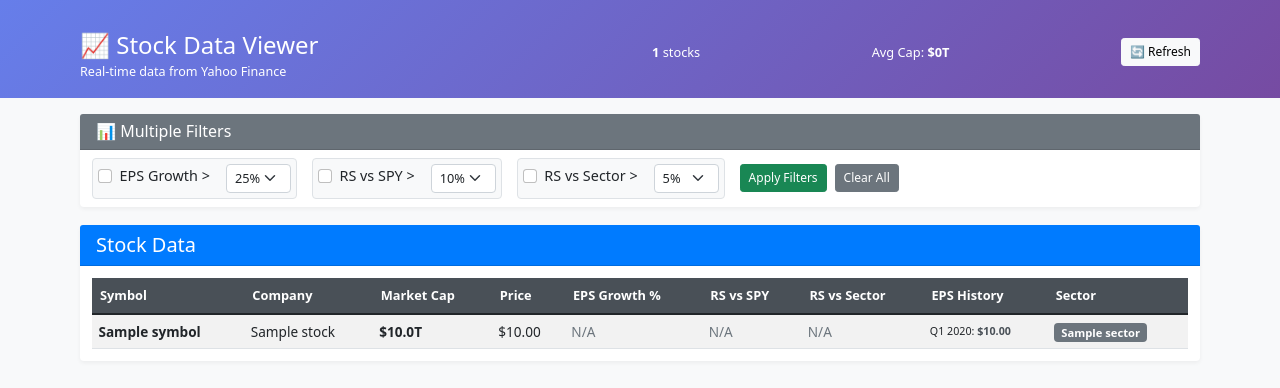
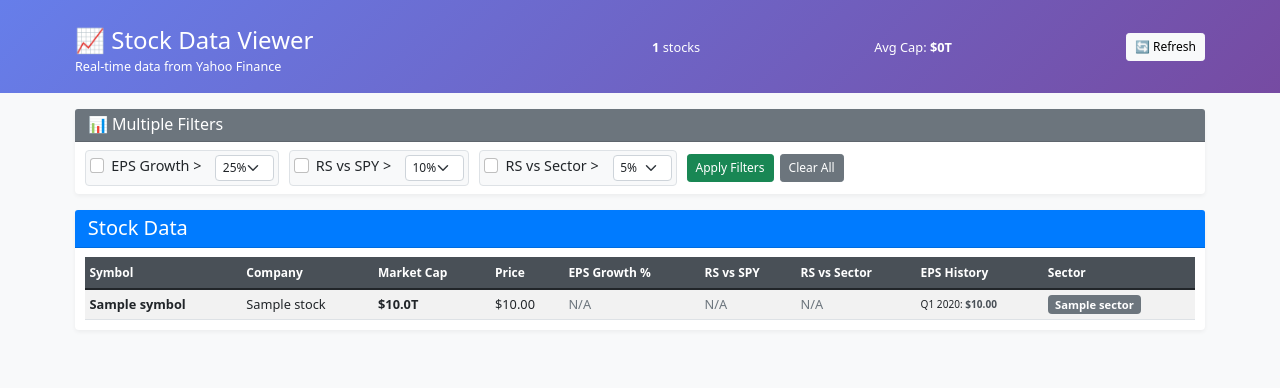
Before and after one commit to aniketnagarnaik/stock_ticker_generator, a Flask app: template templates/index.html in a window 1280 px wide. Shown: the top 388 px of the page. Run offline with Flask 2, Linux system fonts and the light colour scheme; the template is opened without the code that fills it: most values are stand-ins (such as "Sample title", 1, 10 or a date in 2020); parts of the project's set-up code (start-up, migrations or seed data) failed here and were passed over.

Commit message:
Optimize mobile responsiveness - improve table scrolling, filters, and layout

```diff
--- a/templates/index.html
+++ b/templates/index.html
@@ -11,11 +11,11 @@
             font-size: 0.9rem;
         }
         .container {
-            margin-top: 15px;
-            padding: 0 10px;
+            margin-top: 10px;
+            padding: 0 5px;
         }
         .card {
-            margin-bottom: 10px;
+            margin-bottom: 8px;
             border: none;
             box-shadow: 0 2px 4px rgba(0,0,0,0.05);
         }
@@ -23,26 +23,84 @@
             background-color: #007bff;
             color: white;
             font-weight: bold;
-            padding: 0.5rem 1rem;
-            font-size: 0.9rem;
+            padding: 0.4rem 0.8rem;
+            font-size: 0.85rem;
         }
         .card-body {
-            padding: 0.75rem;
+            padding: 0.6rem;
+        }
+
+        /* Mobile-first responsive table */
+        .table-responsive {
+            overflow-x: auto;
+            -webkit-overflow-scrolling: touch;
         }
         .table {
             margin-bottom: 0;
-            font-size: 0.85rem;
+            font-size: 0.8rem;
+            min-width: 800px; /* Ensure horizontal scroll on mobile */
         }
         .table th {
             background-color: #495057;
             color: white;
-            padding: 0.5rem;
-            font-size: 0.8rem;
+            padding: 0.4rem 0.3rem;
+            font-size: 0.75rem;
             font-weight: 600;
+            white-space: nowrap;
+            position: sticky;
+            top: 0;
+            z-index: 10;
         }
         .table td {
+            padding: 0.3rem;
+            vertical-align: middle;
+            white-space: nowrap;
+        }
+
+        /* Mobile-specific optimizations */
+        @media (max-width: 768px) {
+            .container {
+                padding: 0 2px;
+                margin-top: 5px;
+            }
+            .card-body {
                 padding: 0.4rem;
-            vertical-align: middle;
+            }
+            .table {
+                font-size: 0.75rem;
+            }
+            .table th {
+                padding: 0.3rem 0.2rem;
+                font-size: 0.7rem;
+            }
+            .table td {
+                padding: 0.25rem 0.2rem;
+            }
+            .btn {
+                padding: 0.25rem 0.5rem;
+                font-size: 0.75rem;
+            }
+            .form-control, .form-select {
+                font-size: 0.8rem;
+                padding: 0.25rem 0.4rem;
+            }
+
+            /* Mobile header optimization */
+            .compact-header {
+                padding: 10px 0;
+            }
+            .stats-inline {
+                display: flex;
+                flex-direction: column;
+                gap: 3px;
+                align-items: flex-end;
+            }
+            .stats-inline span {
+                font-size: 0.8rem;
+            }
+            h4 {
+                font-size: 1.1rem;
+            }
         }
         .stock-row {
             transition: background-color 0.2s;
@@ -88,28 +146,52 @@
         }
         .filter-compact {
             display: flex;
-                gap: 15px;
+            gap: 10px;
             align-items: center;
             flex-wrap: wrap;
         }
         .filter-group {
             display: flex;
-                gap: 8px;
+            gap: 6px;
             align-items: center;
-                padding: 5px;
+            padding: 4px;
             border: 1px solid #dee2e6;
             border-radius: 4px;
             background-color: #f8f9fa;
         }
         .filter-actions {
             display: flex;
-                gap: 8px;
+            gap: 6px;
             align-items: center;
         }
         .filter-compact .form-control,
         .filter-compact .form-select {
-                font-size: 0.8rem;
-                padding: 0.25rem 0.5rem;
+            font-size: 0.75rem;
+            padding: 0.2rem 0.4rem;
+        }
+
+        /* Mobile filter optimization */
+        @media (max-width: 768px) {
+            .filter-compact {
+                flex-direction: column;
+                gap: 8px;
+                align-items: stretch;
+            }
+            .filter-group {
+                justify-content: space-between;
+                padding: 6px;
+                gap: 8px;
+            }
+            .filter-actions {
+                justify-content: center;
+                margin-top: 5px;
+            }
+            .filter-compact .form-control,
+            .filter-compact .form-select {
+                font-size: 0.7rem;
+                padding: 0.15rem 0.3rem;
+                min-width: 60px;
+            }
         }
             .form-check-inline {
                 margin-right: 0.5rem;
```
Lines whose indentation alone changed are shown as unchanged.
